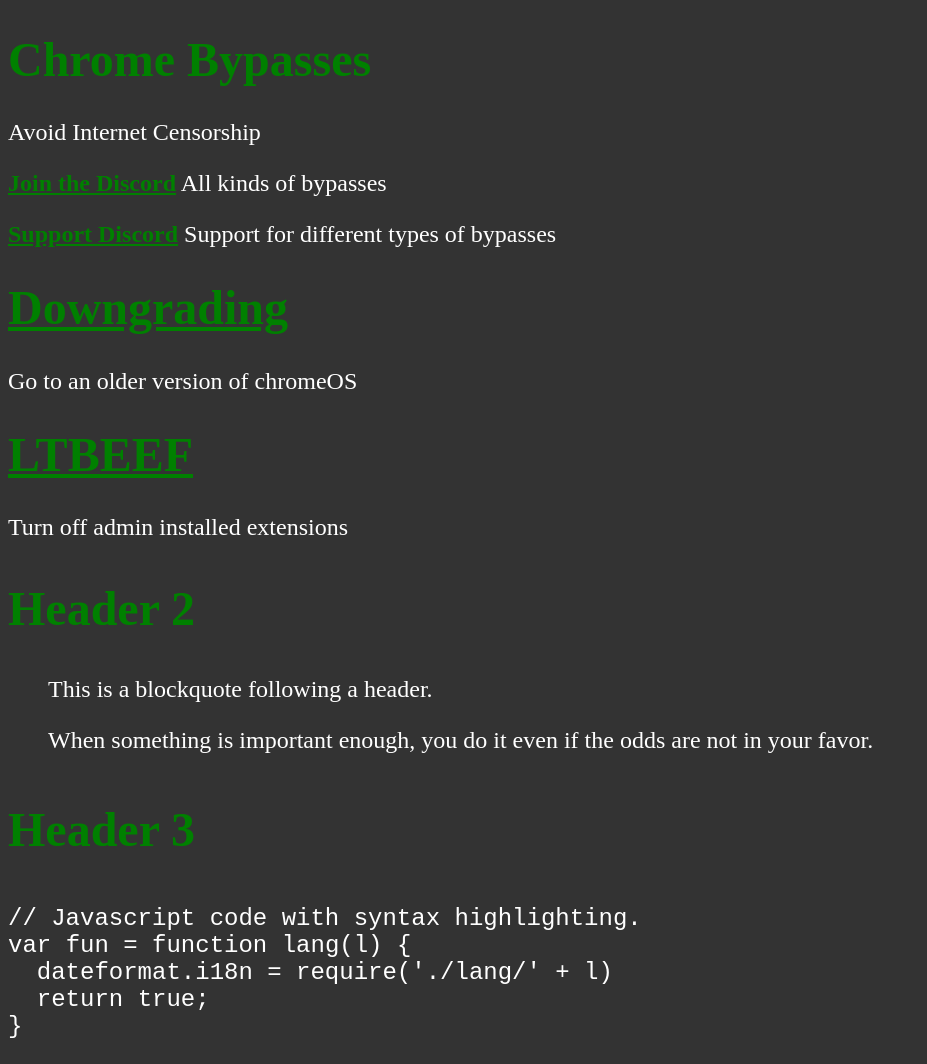
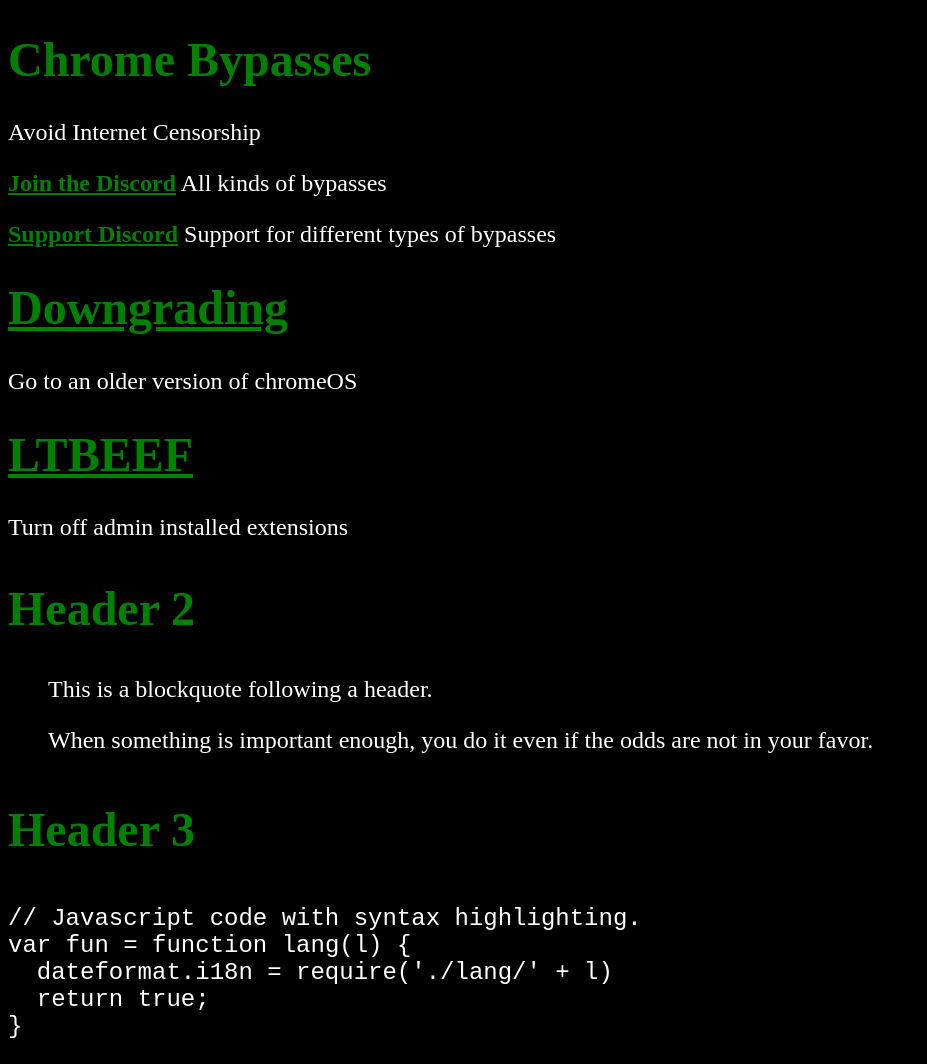
Before and after one commit to fruvs/fruvz, a Jekyll site: the page index.html, which Jekyll copies as it is, in a window 1280 px wide. Shown: the whole page, without its empty margins (0-927 px from the left). Built offline with Jekyll 4.4.1, drawn with Linux system fonts in a browser that asks for light colours.

Commit message:
Update index.html

```diff
--- a/index.html
+++ b/index.html
@@ -4,7 +4,7 @@
     <title>My Website</title>
     <style>
       body {
-        background-color: #333333;
+        background-color: black;
         color: white;
       }
       h1, h2, h3 {
@@ -68,4 +68,6 @@
   <span class="hljs-keyword">return</span> <span class="hljs-literal">true</span>;
 }
 </code></pre>
-    <pre><code class="lang-ruby
+    <pre><code class="lang-ruby"></code></pre>
+  </body>
+</html>
```
